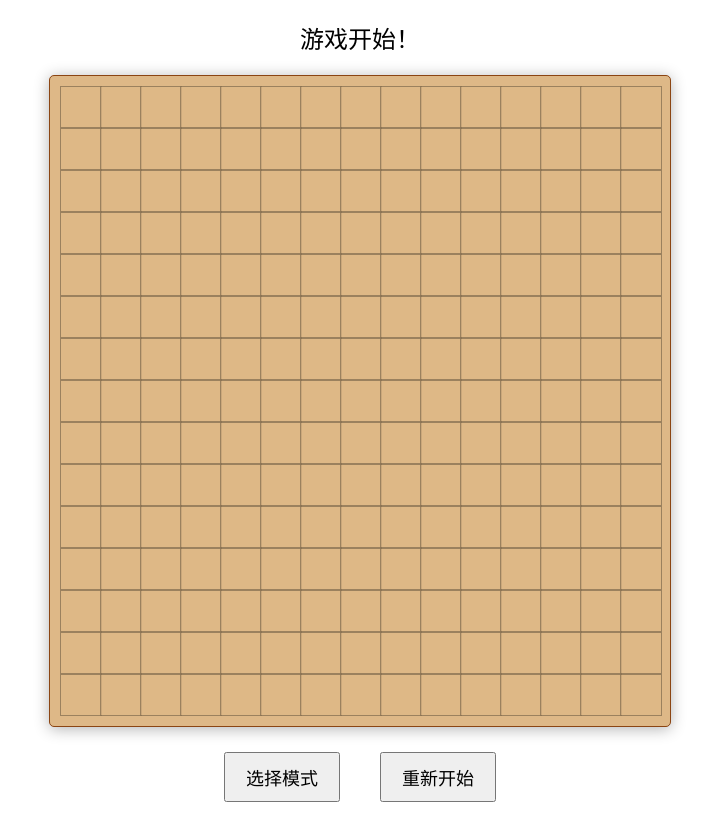
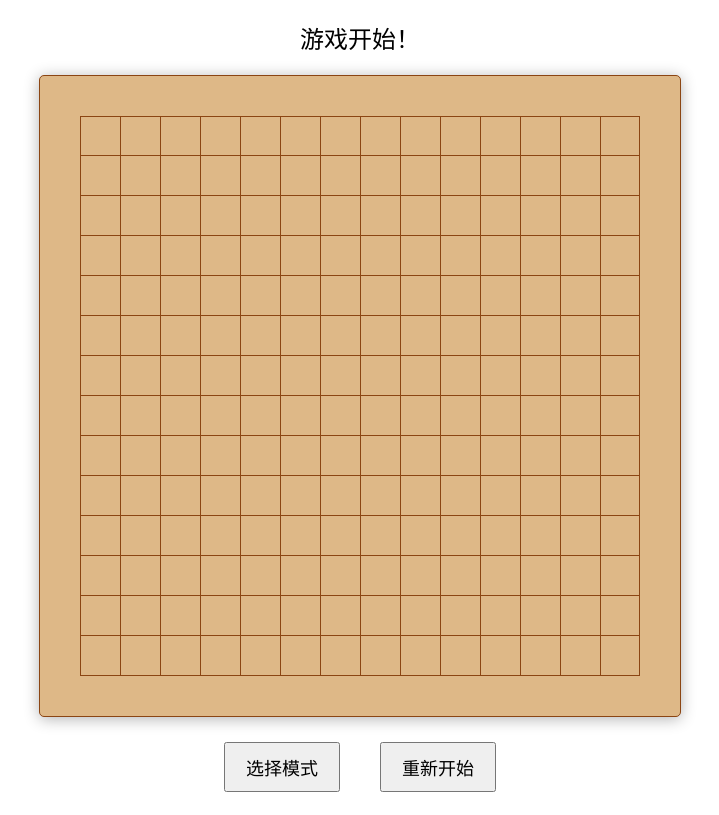
Before and after one commit to chentaiyu0336/Gomoku, a website: page index.html in a window 1280 px wide. Both pictures are taken after a click on the button "玩家先手". Shown: the whole page, without its empty margins (280-999 px from the left). Drawn offline with Linux system fonts and the light colour scheme.

Commit message:
[taiyu] modify move chess pieces style position from inside to corner

```diff
--- a/UIController.js
+++ b/UIController.js
@@ -15,6 +15,11 @@ export class UIController {
         this.boardElement.innerHTML = '';
         this.cells = [];
 
+        // 添加上边框线
+        const topBorder = document.createElement('div');
+        topBorder.className = 'top-border';
+        this.boardElement.appendChild(topBorder);
+
         // 创建棋盘格子
         for (let i = 0; i < GameConfig.BOARD_SIZE * GameConfig.BOARD_SIZE; i++) {
             const cell = document.createElement('div');
@@ -25,7 +30,7 @@ export class UIController {
             this.cells.push(cell);
         }
 
-        // 初始化棋盘网格样式
+        // 修改棋盘网格样式
         this.boardElement.style.gridTemplateColumns =
             `repeat(${GameConfig.BOARD_SIZE}, 40px)`;
     }
--- a/styles.css
+++ b/styles.css
@@ -1,28 +1,64 @@
 .game-board {
     display: grid;
-    grid-template-columns: repeat(15, 40px);
+    grid-template-columns: repeat(14, 40px);
+    grid-template-rows: repeat(14, 40px);
     gap: 0px;
     margin: 20px auto;
-    width: 600px;
+    width: 560px;
+    height: 560px;
     background-color: #DEB887;
     box-shadow: 0 2px 15px rgba(0, 0, 0, 0.3);
     border: 1px solid #8B4513;
-    padding: 10px;
+    padding: 40px;
     border-radius: 5px;
+    position: relative;
+}
+
+.game-board::before {
+    content: '';
+    position: absolute;
+    top: 40px;
+    left: 40px;
+    right: 40px;
+    bottom: 40px;
+    background-image:
+        linear-gradient(90deg, #8B4513 1px, transparent 1px),
+        linear-gradient(0deg, #8B4513 1px, transparent 1px);
     background-size: 40px 40px;
+    background-position: 0 0;
+    z-index: 1;
+}
+
+.game-board::after {
+    content: '';
+    position: absolute;
+    top: 40px;
+    right: 40px;
+    width: 1px;
+    height: calc(100% - 80px);
+    background-color: #8B4513;
+    z-index: 1;
+}
+
+.game-board > .top-border {
+    content: '';
+    position: absolute;
+    top: 40px;
+    left: 40px;
+    right: 40px;
+    height: 1px;
+    background-color: #8B4513;
+    z-index: 1;
 }
 
 .cell {
     width: 40px;
     height: 40px;
-    border: 1px solid rgba(0, 0, 0, 0.3);
-    display: flex;
-    align-items: center;
-    justify-content: center;
-    font-size: 30px;
+    position: relative;
     cursor: pointer;
-    position: relative;
-    background: rgba(222, 184, 135, 0.7);
+    background: transparent;
+    transform: translate(-20px, -20px);
+    z-index: 2;
 }
 
 .cell::before {
@@ -36,6 +72,7 @@
     left: 50%;
     transform: translate(-50%, -50%);
     transition: all 0.2s ease;
+    z-index: 1;
 }
 
 .cell.X::before {
@@ -60,6 +97,7 @@
     background-color: rgba(0, 0, 0, 0.1);
     width: 34px;
     height: 34px;
+    z-index: 1;
 }
 
 .status {
```
